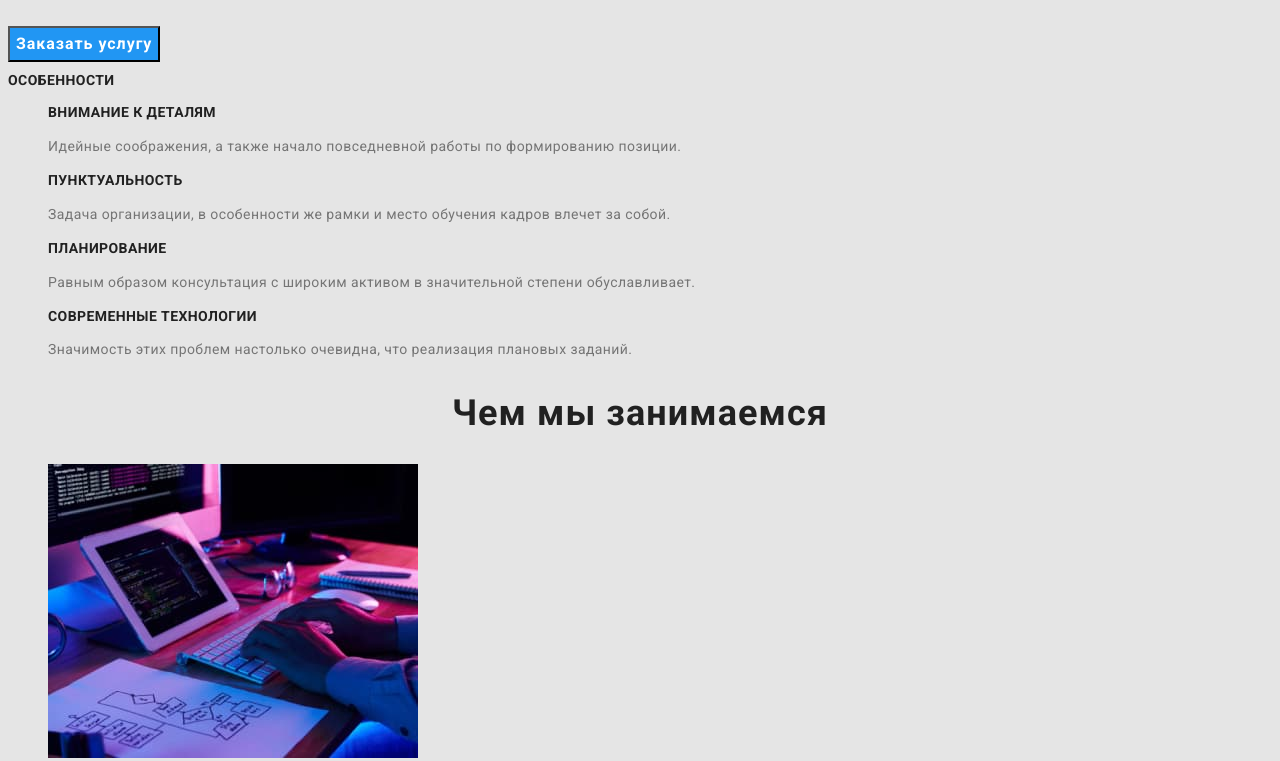
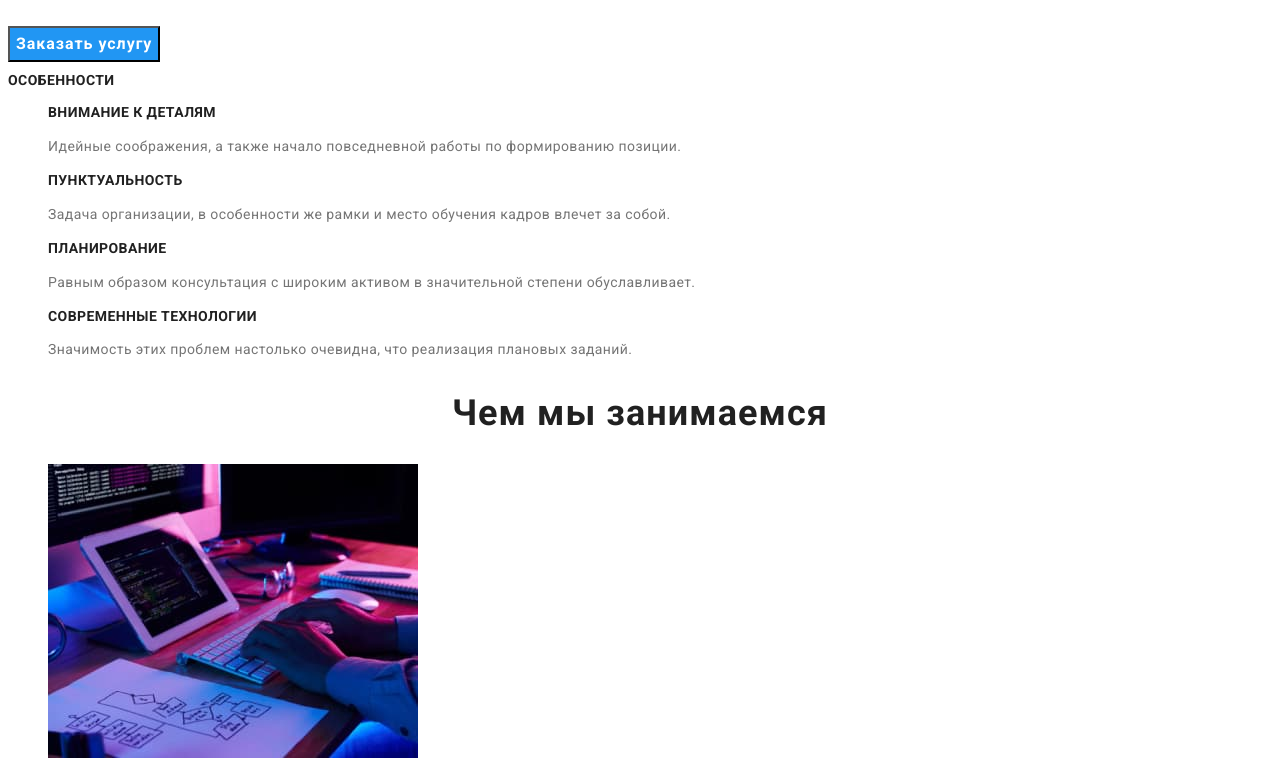
Before and after one commit to pekosk/goit-markup-hw-02, a plain HTML site: page index.html in a window 1280 px wide. Shown: the part 314-1075 px from the top of the page. Drawn offline with Linux system fonts and the light colour scheme.

Commit message:
Исправлен основной цвет фона

```diff
--- a/css/styles.css
+++ b/css/styles.css
@@ -23,7 +23,7 @@
 }
 
 body {
-  background-color: var(--primary-bgc);
+  background-color: var(--primary-white-color);
   color: var(--primary-text-color);
 
   font-family: Roboto, sans-serif;
```
